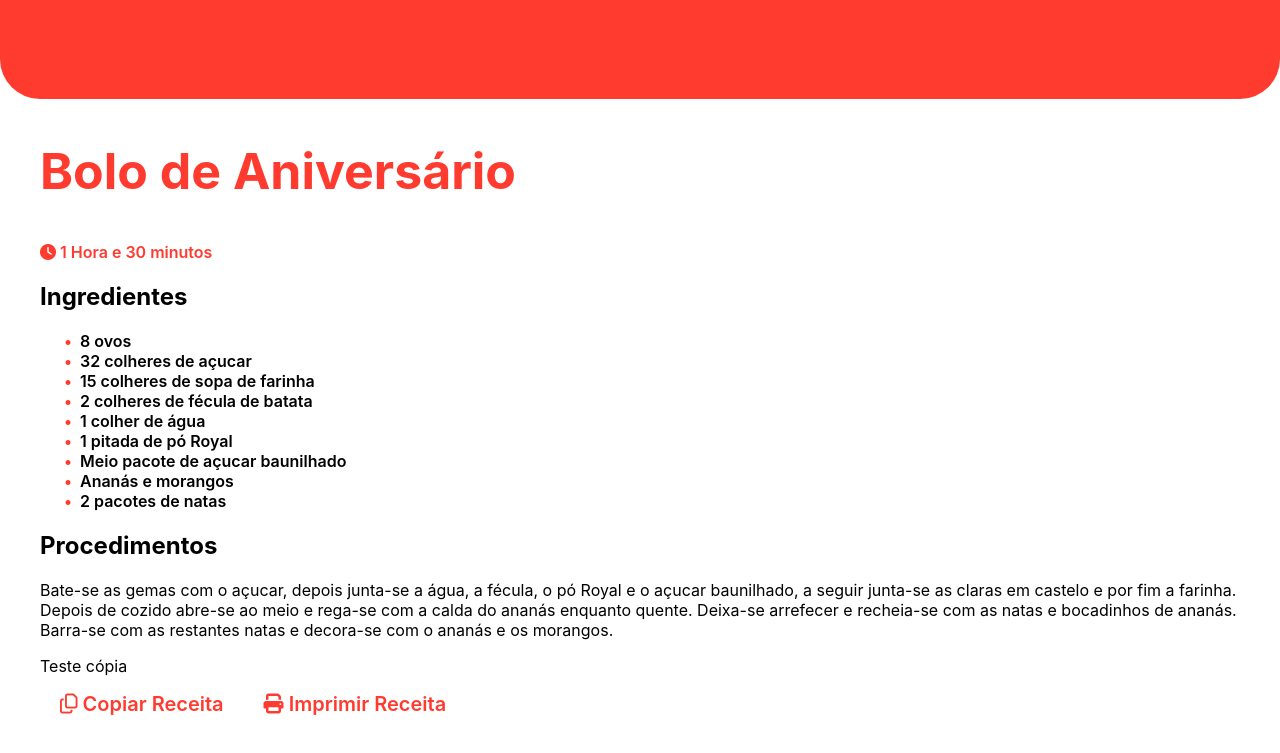
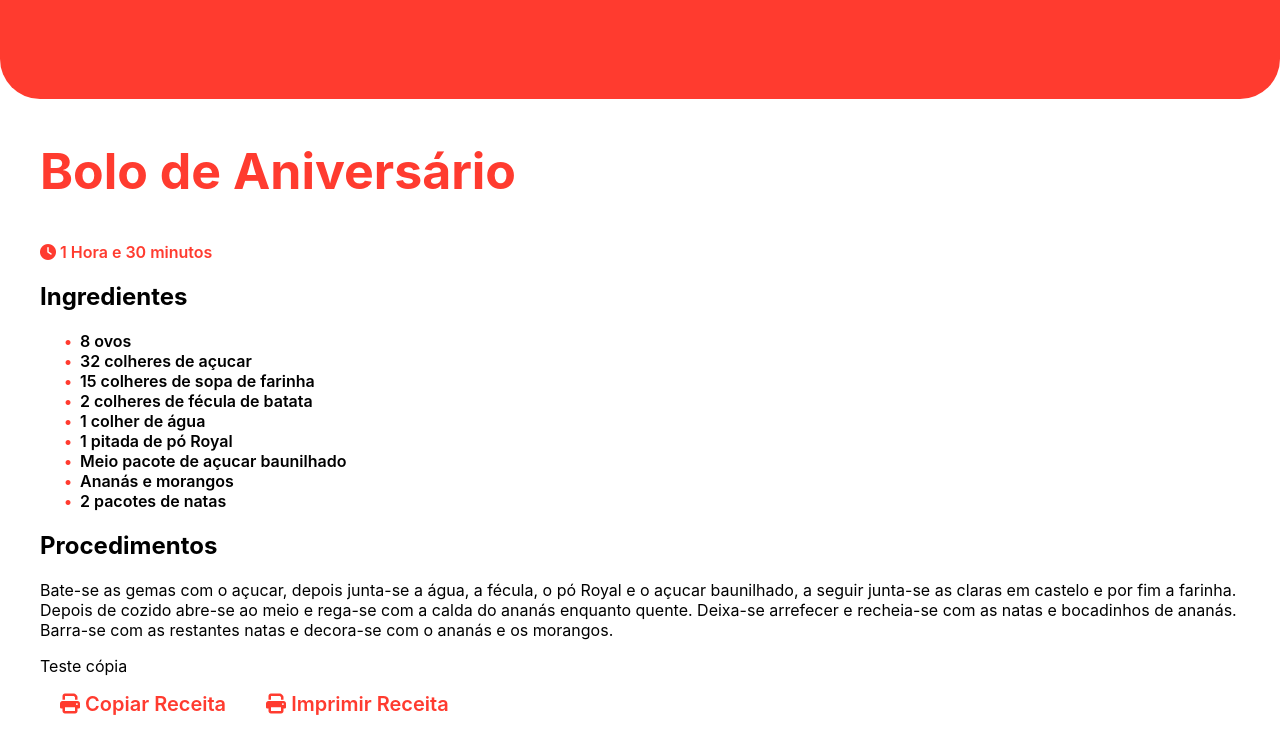
Before and after one commit to MarioPonte/DataComida, a Next.js app: page /recipes in a window 1280 px wide. Shown: the part 181-934 px from the top of the page. Built offline with nearby package versions, Linux system fonts and the light colour scheme.

Commit message:
creating copy button part 1

```diff
--- a/pages/recipes.jsx
+++ b/pages/recipes.jsx
@@ -53,6 +53,7 @@ export default function Recipes(){
                 <title>DataComida</title>
             </Head>
             <Script src="https://kit.fontawesome.com/af5e23e73e.js" />
+            <script src="/copyRecipe.js" defer />
             <RecipesStyle>
                 <section className="recipesBanner"></section>
                 <section className="recipe">
@@ -79,7 +80,7 @@ export default function Recipes(){
                     </p>
                     <div>
                         <p id="teste">Teste cópia</p>
-                        <a id="btnCopy" className="receiptButtons" href="/"><i className="fa-regular fa-copy"></i> Copiar Receita</a>
+                        <a className="receiptButtons" href="/"><i className="fa-solid fa-print"></i> Copiar Receita</a>
                         <a className="receiptButtons" href="/"><i className="fa-solid fa-print"></i> Imprimir Receita</a>
                     </div>
                 </section>
--- /dev/null
+++ b/public/copyRecipe.js
@@ -0,0 +1,2 @@
+let newP = document.getElementById("teste").innerHTML;
+//console.log(newP);
```
